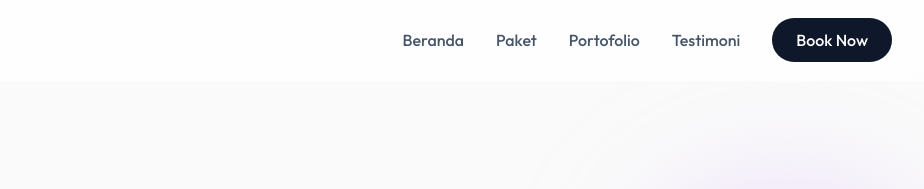
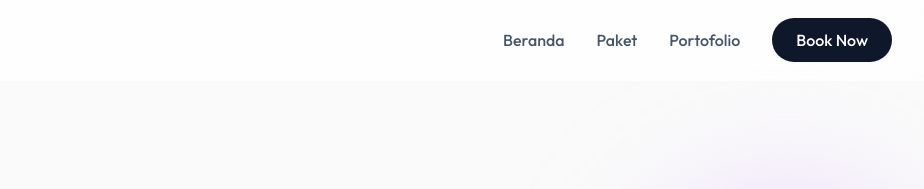
Before and after one commit to vinardn/houseiyp, a plain HTML site: page index.html in a window 1280 px wide. Shown: the top 189 px of the page, 356-1280 px from the left. Drawn offline with nearby package versions, Linux system fonts and the light colour scheme.

Commit message:
Update index.html

```diff
--- a/index.html
+++ b/index.html
@@ -94,7 +94,7 @@
                     <a href="#beranda" class="text-slate-600 hover:text-primary transition-colors">Beranda</a>
                     <a href="#layanan" class="text-slate-600 hover:text-primary transition-colors">Paket</a>
                     <a href="#portfolio" class="text-slate-600 hover:text-primary transition-colors">Portofolio</a>
-                    <a href="#testimoni" class="text-slate-600 hover:text-primary transition-colors">Testimoni</a>
+                    <!-- <a href="#testimoni" class="text-slate-600 hover:text-primary transition-colors">Testimoni</a> -->
                     <a href="#booking" class="bg-dark text-white px-6 py-2.5 rounded-full hover:bg-primary hover:shadow-lg hover:shadow-primary/30 transition-all duration-300">Book Now</a>
                 </div>
 
```
